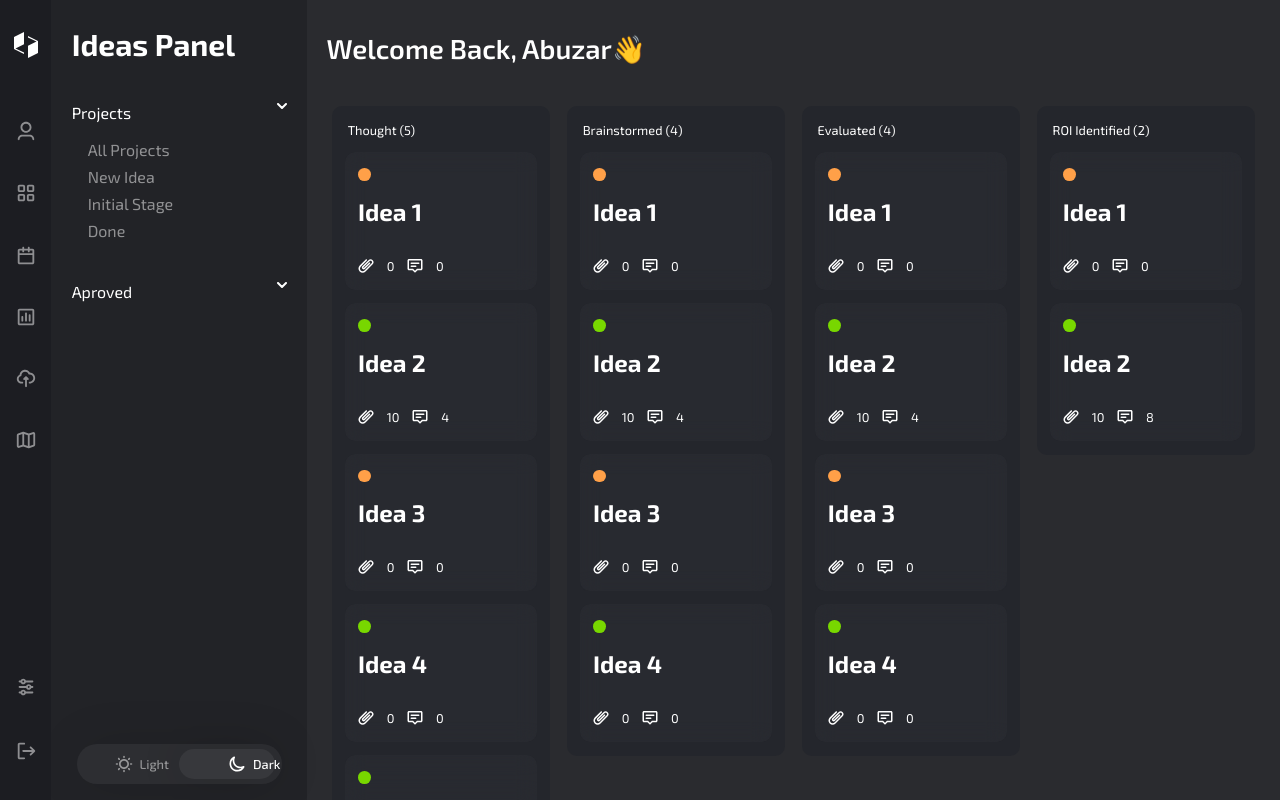
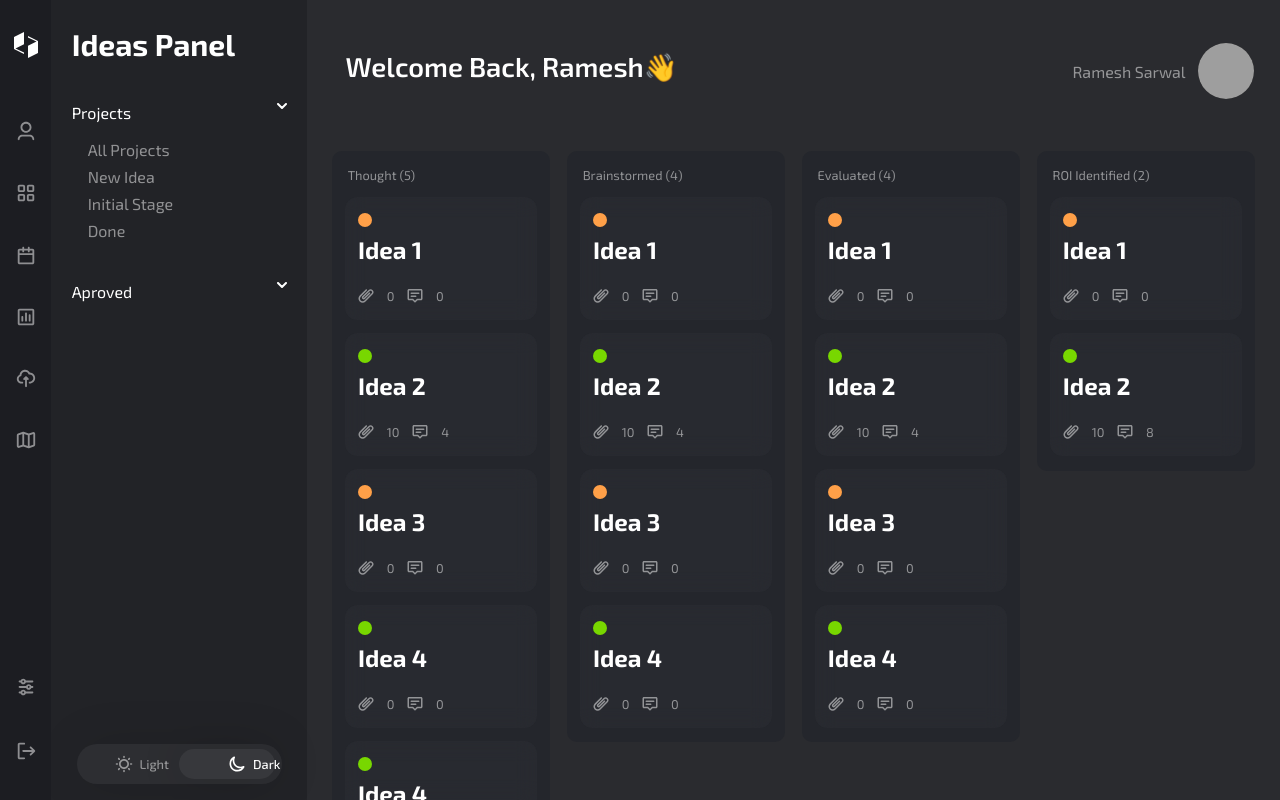
Before and after one commit to abubow/IdeasDashboard, a React (Vite) app: page /dashboard in a window 1280 px wide. Built offline with nearby package versions, Linux system fonts and the light colour scheme; grey boxes are pictures that could not be loaded.

Commit message:
finished timeline bars

```diff
--- a/src/components/DisplayPanel.tsx
+++ b/src/components/DisplayPanel.tsx
@@ -30,15 +30,59 @@ const Title = styled.div<Props>`
     width: 100%;
     margin: 4vh 0 5vh 1vw;
 `;
+
+const TopBar = styled.div<Props>`
+    width: 100%;
+    height: 20vh;
+    background-color: ${props => props.colorTheme === 'light' ? '#fff' : props.color};
+    display: flex;
+    justify-content: space-between;
+    align-items: center;
+    padding: 0 1vw;
+    margin-bottom: 1vh;
+`;
+
+const ProfileContainer = styled.div<Props>`
+    display: flex;
+    justify-content: flex-end;
+    align-items: center;
+    width: 20vw;
+    height: 100%;
+    background-color: ${props => props.colorTheme === 'light' ? '#fff' : props.color};
+    color: ${props => props.colorTheme === 'light' ? '#000' : '#fff'};
+    padding-right: 1vw;
+`;
+
+const Username = styled.div<Props>`
+    font-size: 1rem;
+    font-weight: 400;
+    color: ${props => props.colorTheme === 'light' ? 'rgba(0,0,0,0.5)' : 'rgba(255,255,255,0.5)'};
+    padding-right: 1vw;
+`;
+
+const Profile = styled.img<Props>`
+    width: 3.5rem;
+    height: 3.5rem;
+    border-radius: 50%;
+    background-color: #000;
+`;
 interface PropsF {
     colorTheme: string,
 }
 const DisplayPanel = ( {  colorTheme }: PropsF ) => {
     return (
         <Container colorTheme={colorTheme}>
+            <TopBar colorTheme={colorTheme}>
             <Title colorTheme={colorTheme}>
-                Welcome Back, Abuzar👋
+                Welcome Back, Ramesh👋
             </Title>
+            <ProfileContainer colorTheme={colorTheme}>
+                <Username colorTheme={colorTheme}>
+                    Ramesh Sarwal
+                </Username>
+                <Profile src="https://avatars.githubusercontent.com/u/47056243?v=4" colorTheme={colorTheme}/>
+            </ProfileContainer>
+            </TopBar>
             <Timeline colorTheme={colorTheme} />
         </Container>
     );
--- a/src/components/Mini_Idea.tsx
+++ b/src/components/Mini_Idea.tsx
@@ -7,12 +7,13 @@ const Container = styled.div<Props>`
     display: flex;
     justify-content: flex-start;
     align-items: center;
-    background-color: ${props => props.colorTheme === 'light' ? 'rgba(0, 0, 0, 0.1)' : 'rgba(255, 255, 255, 0.02)'};
+    background-color: ${props => props.colorTheme === 'light' ? '#fff' : 'rgba(255, 255, 255, 0.02)'};
+    border: ${props => props.colorTheme === 'light' ? '2px solid rgba(28,29,34, 0.08)' : 'none'};
     backdrop-filter: blur(10px);
     width: 15vw;
     margin: 0.8vh 1vw;
     padding: 1vh 1vw;
-    border-radius: 10px;
+    border-radius: 12px;
     min-height: 15vh;
     cursor: move;
 `;
@@ -28,8 +29,8 @@ interface SProps{
     status: boolean;
 }
 const StatusBall = styled.div<SProps>`
-    width: 1vw;
-    height: 1vw;
+    width: 1.1vw;
+    height: 1.1vw;
     border-radius: 50%;
     background-color: ${props => props.status ? '#78D700' : '#FFA048'};
 `;
@@ -37,7 +38,7 @@ const Title = styled.div<Props>`
     font-size: 1.5rem;
     font-weight: 700;
     color: ${props => props.colorTheme === 'light' ? '#000' : '#fff'};
-    padding: 2vh 0 3vh 0;
+    padding: 1vh 0 2vh 0;
 `;
 const MetaContainer = styled.div`
     display: flex;
@@ -48,7 +49,7 @@ const MetaContainer = styled.div`
 const AttachmentCount = styled.div<Props>`
     font-size: 0.8rem;
     font-weight: 400;
-    color: ${props => props.colorTheme === 'light' ? '#000' : '#fff'};
+    color: ${props => props.colorTheme === 'light' ? 'rgba(28,29,34, 0.5)' : 'rgba(255, 255, 255, 0.5)'}};
     padding: 0 1vw;
 `;
 const Attachments = styled.div`
@@ -59,7 +60,7 @@ const Attachments = styled.div`
 const CommentCount = styled.div<Props>`
     font-size: 0.8rem;
     font-weight: 400;
-    color: ${props => props.colorTheme === 'light' ? '#000' : '#fff'};
+    color: ${props => props.colorTheme === 'light' ? 'rgba(28,29,34, 0.5)' : 'rgba(255, 255, 255, 0.5)'}};
     padding: 0 1vw;
 `;
 const Comments = styled.div`
@@ -85,7 +86,7 @@ const Mini_Idea = ({colorTheme, idea}: FProps) => {
                 <MetaContainer>
                 <Attachments>
                     <svg width="16" height="14" viewBox="0 0 16 14" fill="none" xmlns="http://www.w3.org/2000/svg">
-                        <path d="M13.5972 2.1818C13.0817 1.61948 12.1509 1.58483 11.5304 2.20533L5.45535 8.28033C5.29825 8.43744 5.29825 8.63757 5.45535 8.79467C5.61246 8.95178 5.81259 8.95178 5.96969 8.79467L10.9947 3.76967C11.2876 3.47678 11.7625 3.47678 12.0554 3.76967C12.3482 4.06257 12.3482 4.53744 12.0554 4.83033L7.03035 9.85533C6.28746 10.5982 5.13759 10.5982 4.39469 9.85533C3.6518 9.11244 3.6518 7.96257 4.39469 7.21967L10.4697 1.14467C11.6453 -0.0309737 13.5559 -0.0692286 14.6918 1.15616C15.856 2.33247 15.8903 4.23368 14.6697 5.366L7.55535 12.4803C5.91246 14.1232 3.33759 14.1232 1.69469 12.4803C0.0518012 10.8374 0.0518012 8.26257 1.69469 6.61967L7.76969 0.544675C8.06259 0.251782 8.53746 0.251782 8.83035 0.544675C9.12325 0.837568 9.12325 1.31244 8.83035 1.60533L2.75535 7.68033C1.69825 8.73744 1.69825 10.3626 2.75535 11.4197C3.81246 12.4768 5.43759 12.4768 6.49469 11.4197L13.6197 4.29467C13.6274 4.28699 13.6352 4.27948 13.6432 4.27214C14.2056 3.75668 14.2402 2.82584 13.6197 2.20533C13.612 2.19765 13.6045 2.18981 13.5972 2.1818Z" fill="white"/>
+                        <path d="M13.5972 2.1818C13.0817 1.61948 12.1509 1.58483 11.5304 2.20533L5.45535 8.28033C5.29825 8.43744 5.29825 8.63757 5.45535 8.79467C5.61246 8.95178 5.81259 8.95178 5.96969 8.79467L10.9947 3.76967C11.2876 3.47678 11.7625 3.47678 12.0554 3.76967C12.3482 4.06257 12.3482 4.53744 12.0554 4.83033L7.03035 9.85533C6.28746 10.5982 5.13759 10.5982 4.39469 9.85533C3.6518 9.11244 3.6518 7.96257 4.39469 7.21967L10.4697 1.14467C11.6453 -0.0309737 13.5559 -0.0692286 14.6918 1.15616C15.856 2.33247 15.8903 4.23368 14.6697 5.366L7.55535 12.4803C5.91246 14.1232 3.33759 14.1232 1.69469 12.4803C0.0518012 10.8374 0.0518012 8.26257 1.69469 6.61967L7.76969 0.544675C8.06259 0.251782 8.53746 0.251782 8.83035 0.544675C9.12325 0.837568 9.12325 1.31244 8.83035 1.60533L2.75535 7.68033C1.69825 8.73744 1.69825 10.3626 2.75535 11.4197C3.81246 12.4768 5.43759 12.4768 6.49469 11.4197L13.6197 4.29467C13.6274 4.28699 13.6352 4.27948 13.6432 4.27214C14.2056 3.75668 14.2402 2.82584 13.6197 2.20533C13.612 2.19765 13.6045 2.18981 13.5972 2.1818Z" fill={colorTheme === 'light' ? 'rgba(28,29,34, 0.5)' : 'rgba(255, 255, 255, 0.5)'}/>
                     </svg>
                     <AttachmentCount colorTheme={colorTheme}>
                         {idea.attachments}
@@ -93,7 +94,7 @@ const Mini_Idea = ({colorTheme, idea}: FProps) => {
                 </Attachments>
                 <Comments>
                     <svg width="16" height="14" viewBox="0 0 16 14" fill="none" xmlns="http://www.w3.org/2000/svg">
-                        <path d="M0.5 1.5C0.5 0.671573 1.17157 0 2 0H14C14.8284 0 15.5 0.671573 15.5 1.5V9.75C15.5 10.5784 14.8284 11.25 14 11.25H10.5607L8.53033 13.2803C8.23744 13.5732 7.76256 13.5732 7.46967 13.2803L5.43934 11.25H2C1.17157 11.25 0.5 10.5784 0.5 9.75V1.5ZM14 1.5H2V9.75H5.75C5.94891 9.75 6.13968 9.82902 6.28033 9.96967L8 11.6893L9.71967 9.96967C9.86032 9.82902 10.0511 9.75 10.25 9.75H14V1.5ZM3.5 4.125C3.5 3.71079 3.83579 3.375 4.25 3.375H11.75C12.1642 3.375 12.5 3.71079 12.5 4.125C12.5 4.53921 12.1642 4.875 11.75 4.875H4.25C3.83579 4.875 3.5 4.53921 3.5 4.125ZM3.5 7.125C3.5 6.71079 3.83579 6.375 4.25 6.375H8.75C9.16421 6.375 9.5 6.71079 9.5 7.125C9.5 7.53921 9.16421 7.875 8.75 7.875H4.25C3.83579 7.875 3.5 7.53921 3.5 7.125Z" fill="white"/>
+                        <path d="M0.5 1.5C0.5 0.671573 1.17157 0 2 0H14C14.8284 0 15.5 0.671573 15.5 1.5V9.75C15.5 10.5784 14.8284 11.25 14 11.25H10.5607L8.53033 13.2803C8.23744 13.5732 7.76256 13.5732 7.46967 13.2803L5.43934 11.25H2C1.17157 11.25 0.5 10.5784 0.5 9.75V1.5ZM14 1.5H2V9.75H5.75C5.94891 9.75 6.13968 9.82902 6.28033 9.96967L8 11.6893L9.71967 9.96967C9.86032 9.82902 10.0511 9.75 10.25 9.75H14V1.5ZM3.5 4.125C3.5 3.71079 3.83579 3.375 4.25 3.375H11.75C12.1642 3.375 12.5 3.71079 12.5 4.125C12.5 4.53921 12.1642 4.875 11.75 4.875H4.25C3.83579 4.875 3.5 4.53921 3.5 4.125ZM3.5 7.125C3.5 6.71079 3.83579 6.375 4.25 6.375H8.75C9.16421 6.375 9.5 6.71079 9.5 7.125C9.5 7.53921 9.16421 7.875 8.75 7.875H4.25C3.83579 7.875 3.5 7.53921 3.5 7.125Z" fill={colorTheme === 'light' ? 'rgba(28,29,34, 0.5)' : 'rgba(255, 255, 255, 0.5)'}/>
                     </svg>
                     <CommentCount colorTheme={colorTheme}>
                         {idea.comments}
--- a/src/components/TimelineBar.tsx
+++ b/src/components/TimelineBar.tsx
@@ -12,13 +12,14 @@ const Container = styled.div<Props>`
     min-width: 17vw;
     max-width: 20vw;
     margin: 0 0.3vw;
+    border: ${props => props.colorTheme === 'light' ? '2px dashed rgb(28,29,34, 0.08)' : 'none'};
     border-radius: 10px;
     padding: 1vh 0;
 `;
 const Title = styled.div<Props>`
     font-size: 0.8rem;
     font-weight: 400;
-    color: ${props => props.colorTheme === 'light' ? '#000' : '#fff'};
+    color: ${props => props.colorTheme === 'light' ? 'rgba(28,29,34, 0.5)': 'rgba(255, 255, 255, 0.5)'};
     padding-left: 1vw;
     margin: 1vh 0 1vh 0.2vw;
     align-self: flex-start;
```
